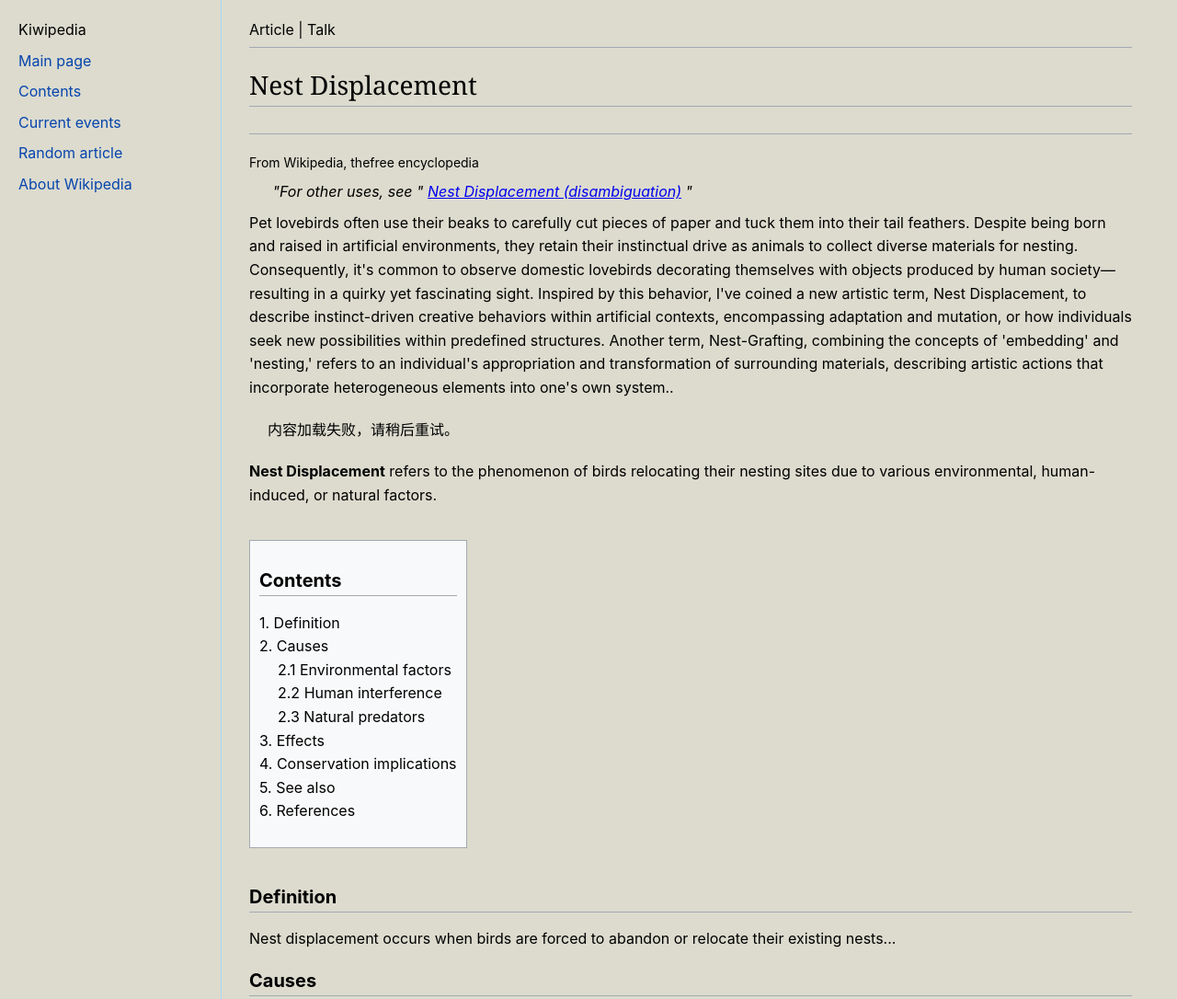
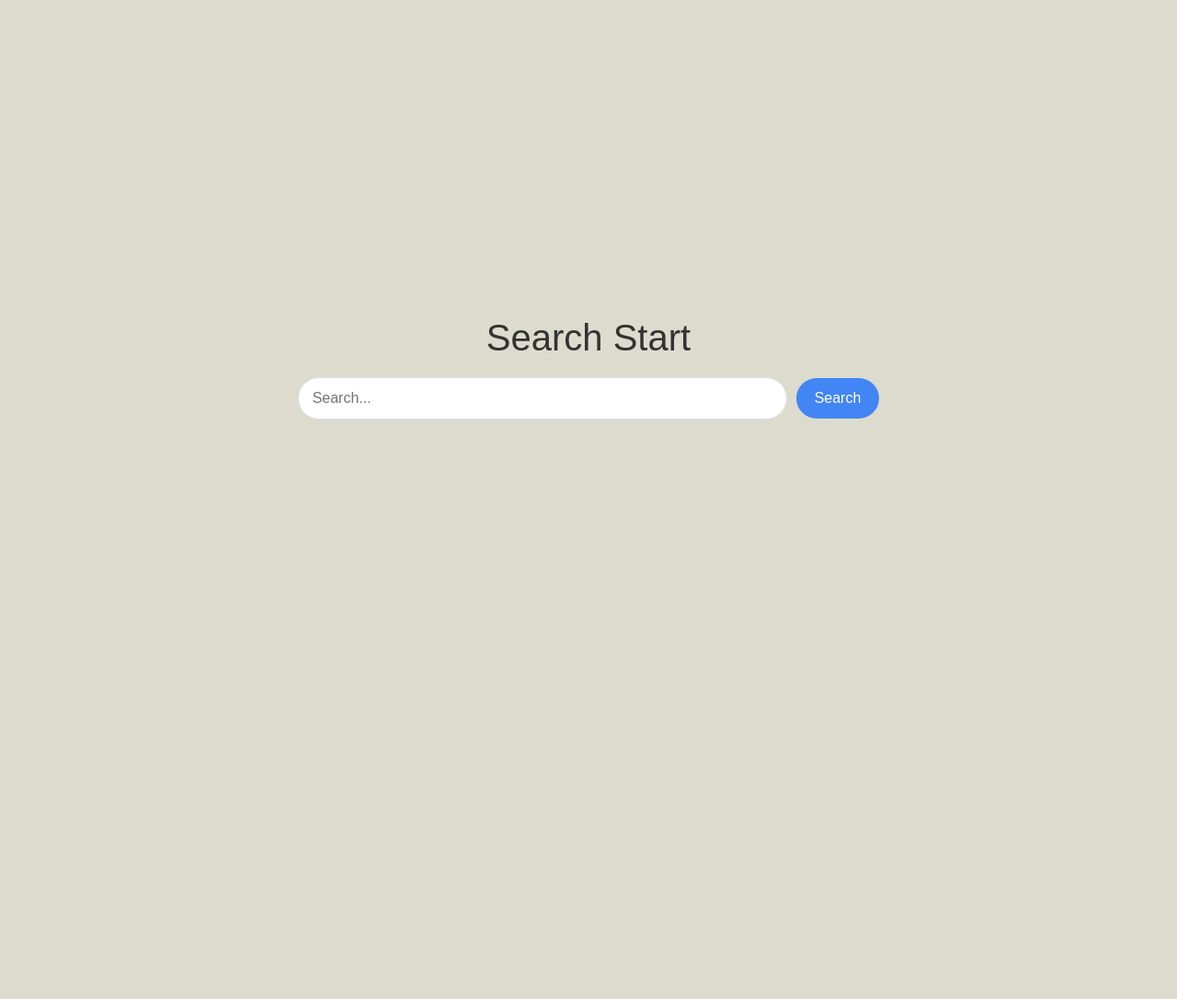
Before and after one commit to Ningxin1019/BirdieNest, a plain HTML site: page Search Start.html in a window 1280 px wide. Shown: the top 1086 px of the page at 92% size. After the commit the page ends 800 px from the top, so only its background shows below. Drawn offline with nearby package versions, Linux system fonts and the light colour scheme; no server answers.

Commit message:
Update Search Start.html

```diff
--- a/Search Start.html
+++ b/Search Start.html
@@ -1,222 +1,123 @@
 <!DOCTYPE html>
 <html>
 <head>
-    <title>Nest Displacement - Wikipedia</title>
+    <title>Search Start</title>
     <style>
         /* 基础样式 */
         body {
             font-family: -apple-system, BlinkMacSystemFont, 'Segoe UI', sans-serif;
-            line-height: 1.6;
             margin: 0;
             padding: 0;
+            height: 100vh;
+            display: flex;
+            justify-content: center;
+            align-items: center;
             background-color: #DCDBCE;
         }
 
-        /* 内容项样式（来自原CMS） */
-        .content-item {
-            margin: 20px;
-            padding: 15px;
-            border: 1px solid #eee;
-            border-radius: 8px;
-            background-color: #DCDBCE;
+        /* 搜索容器 */
+        .search-container {
+            text-align: center;
         }
 
-        /* 维基百科样式 */
-        #siteSub {
-            font-size: 0.875rem;
-            margin-top: 8px
+        /* logo样式 */
+        .logo {
+            font-size: 2.5em;
+            margin-bottom: 20px;
+            font-family: 'Arial', sans-serif;
+            color: #333;
         }
 
-        #main-container {
+        /* 搜索框容器 */
+        .search-box-container {
             display: flex;
-            min-height: 100vh;
+            justify-content: center;
+            align-items: center;
+            gap: 10px;
         }
 
-        div.hatnote {
-            padding-left: 1.6em;
-            margin-bottom: 0.5em;
-            margin-top: 8px;
-            font-style: italic;
+        /* 搜索框样式 */
+        #search-input {
+            width: 500px;
+            height: 44px;
+            padding: 0 15px;
+            font-size: 16px;
+            border: 1px solid #dfe1e5;
+            border-radius: 24px;
+            outline: none;
+            transition: box-shadow 0.2s;
         }
 
-        #sidebar {
-            width: 200px;
-            background-color: #DCDBCE;
-            padding: 20px;
-            border-right: 1px solid #a7d7f9;
+        #search-input:hover,
+        #search-input:focus {
+            box-shadow: 0 1px 6px rgba(32,33,36,0.28);
+            border-color: rgba(223,225,229,0);
         }
 
-        #content {
-            flex: 1;
-            padding: 20px 30px;
-            max-width: 960px;
+        /* 搜索按钮样式 */
+        #search-button {
+            height: 44px;
+            padding: 0 20px;
+            background-color: #4285f4;
+            color: white;
+            border: none;
+            border-radius: 22px;
+            font-size: 16px;
+            cursor: pointer;
+            transition: background-color 0.2s;
         }
 
-        .wiki-header {
-            border-bottom: 1px solid #a2a9b1;
-            margin-bottom: 20px;
-            padding-bottom: 10px;
-        }
-
-        .wiki-nav {
-            background-color: #f8f9fa;
-            border: 1px solid #a2a9b1;
-            border-radius: 3px;
-            padding: 8px;
-            margin-bottom: 20px;
-        }
-
-        h1 {
-            font-family: 'Linux Libertine', Georgia, Times, serif;
-            border-bottom: 1px solid #a2a9b1;
-            font-size: 28px;
-            font-weight: normal;
-        }
-
-        h2 {
-            font-size: 20px;
-            border-bottom: 1px solid #a2a9b1;
-        }
-
-        .toc {
-            background-color: #f8f9fa;
-            border: 1px solid #a2a9b1;
-            padding: 10px;
-            display: inline-block;
-            margin: 20px 0;
-        }
-
-        .wiki-tools {
-            font-size: 0.875em;
-        }
-
-        #left-navigation {
-            border-bottom: 1px solid #a2a9b1;
-            padding-bottom: 5px;
-        }
-
-        .wiki-link {
-            color: #0645ad;
-            text-decoration: none;
-        }
-
-        .wiki-link:hover {
-            text-decoration: underline;
-        }
-
-        /* 动态内容容器样式 */
-        #content-container {
-            margin: 20px;
-        }
-
-        img {
-            margin-top: 10px;
-            max-width: 100%;
-        }
-
-        /* 导航列表样式 */
-        .navigation ul {
-            list-style: none;
-            padding: 0;
-            margin: 0;
-        }
-
-        .navigation li {
-            margin: 8px 0;
-        }
-
-        /* 目录样式 */
-        .toc ul {
-            list-style: none;
-            padding-left: 20px;
-        }
-
-        .toc > ul {
-            padding-left: 0;
+        #search-button:hover {
+            background-color: #357abd;
         }
     </style>
 </head>
 <body>
-    <div id="main-container">
-        <div id="sidebar">
-            <div class="logo">Kiwipedia</div>
-            <div class="navigation">
-                <ul>
-                    <li><a href="#" class="wiki-link">Main page</a></li>
-                    <li><a href="#" class="wiki-link">Contents</a></li>
-                    <li><a href="#" class="wiki-link">Current events</a></li>
-                    <li><a href="#" class="wiki-link">Random article</a></li>
-                    <li><a href="#" class="wiki-link">About Wikipedia</a></li>
-                </ul>
-            </div>
-        </div>
-
-        <div id="content">
-            <div id="left-navigation">
-                <span>Article</span> | <span>Talk</span>
-            </div>
-
-            <div class="wiki-header">
-                <h1>Nest Displacement</h1>
-            </div>
-
-            <div id="siteSub"  class="noprint" style="pointer-events: auto;">
-                From Wikipedia, thefree encyclopedia
-            </div>
-
-            <div role="note" class="hatnote navigation-not-searchable" style="pointer-events: auto;">
-                "For other uses, see "
-                <a href="#">Nest Displacement (disambiguation)</a>
-                "
-            </div>
-
-            <div class="main-container">
-                Pet lovebirds often use their beaks to carefully cut pieces of paper and tuck them into their tail feathers. Despite being born and raised in artificial environments, they retain their instinctual drive as animals to collect diverse materials for nesting. Consequently, it's common to observe domestic lovebirds decorating themselves with objects produced by human society—resulting in a quirky yet fascinating sight. Inspired by this behavior, I've coined a new artistic term, Nest Displacement, to describe instinct-driven creative behaviors within artificial contexts, encompassing adaptation and mutation, or how individuals seek new possibilities within predefined structures. Another term, Nest-Grafting, combining the concepts of 'embedding' and 'nesting,' refers to an individual's appropriation and transformation of surrounding materials, describing artistic actions that incorporate heterogeneous elements into one's own system..
-            </div>
-
-            <!-- 动态内容容器 -->
-            <div id="content-container">
-                <!-- 内容将通过 CMS 动态加载 -->
-            </div>
-
-            <div class="first-paragraph">
-                <p><strong>Nest Displacement</strong> refers to the phenomenon of birds relocating their nesting sites due to various environmental, human-induced, or natural factors.</p>
-            </div>
-
-            <div class="toc">
-                <h2>Contents</h2>
-                <ul>
-                    <li>1. Definition</li>
-                    <li>2. Causes
-                        <ul>
-                            <li>2.1 Environmental factors</li>
-                            <li>2.2 Human interference</li>
-                            <li>2.3 Natural predators</li>
-                        </ul>
-                    </li>
-                    <li>3. Effects</li>
-                    <li>4. Conservation implications</li>
-                    <li>5. See also</li>
-                    <li>6. References</li>
-                </ul>
-            </div>
-
-            <h2>Definition</h2>
-            <p>Nest displacement occurs when birds are forced to abandon or relocate their existing nests...</p>
-
-            <h2>Causes</h2>
-            <h3>Environmental factors</h3>
-            <p>Climate change and habitat destruction are major contributors...</p>
-
-            <div class="wiki-tools">
-                <hr>
-                <p>Categories: Ornithology | Bird behavior | Environmental terminology</p>
-            </div>
+    <div class="search-container">
+        <div class="logo">Search Start</div>
+        <div class="search-box-container">
+            <input type="text" id="search-input" placeholder="Search...">
+            <button id="search-button" onclick="performSearch()">Search</button>
         </div>
     </div>
 
-    <!-- 引入 Papa Parse 和 pull_content.js -->
-    <script src="https://cdnjs.cloudflare.com/ajax/libs/PapaParse/5.3.0/papaparse.min.js"></script>
-    <script src="pull_content.js"></script>
+    <script>
+        const searchInput = document.getElementById('search-input');
+        const targetText = "Nest Displacement";
+        let currentIndex = 0;
+
+        // 监听输入事件
+        searchInput.addEventListener('input', function() {
+            // 阻止默认输入
+            setTimeout(() => {
+                // 只有在未完成时才继续添加字符
+                if (currentIndex < targetText.length) {
+                    this.value = targetText.substring(0, currentIndex + 1);
+                    currentIndex++;
+                } else {
+                    // 保持完整文本
+                    this.value = targetText;
+                }
+            }, 10);
+        });
+
+        // 搜索功能
+        function performSearch() {
+            window.location.href = "Nest Displacement.html";
+        }
+
+        // 监听回车键
+        searchInput.addEventListener('keypress', function(e) {
+            if (e.key === 'Enter') {
+                performSearch();
+            }
+        });
+
+        // 当输入框失去焦点时重置计数器
+        searchInput.addEventListener('blur', function() {
+            currentIndex = 0;
+            this.value = '';
+        });
+    </script>
 </body>
 </html>
```
